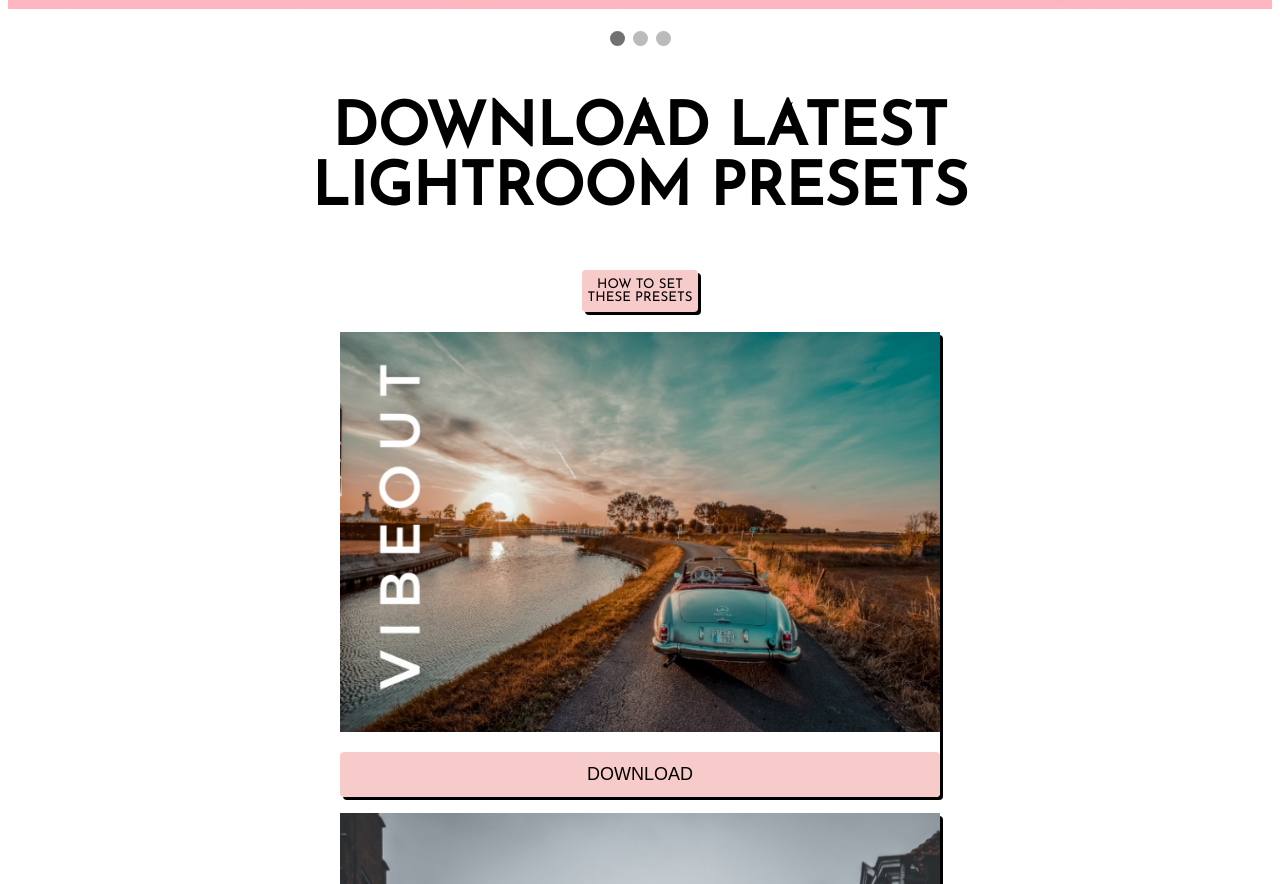
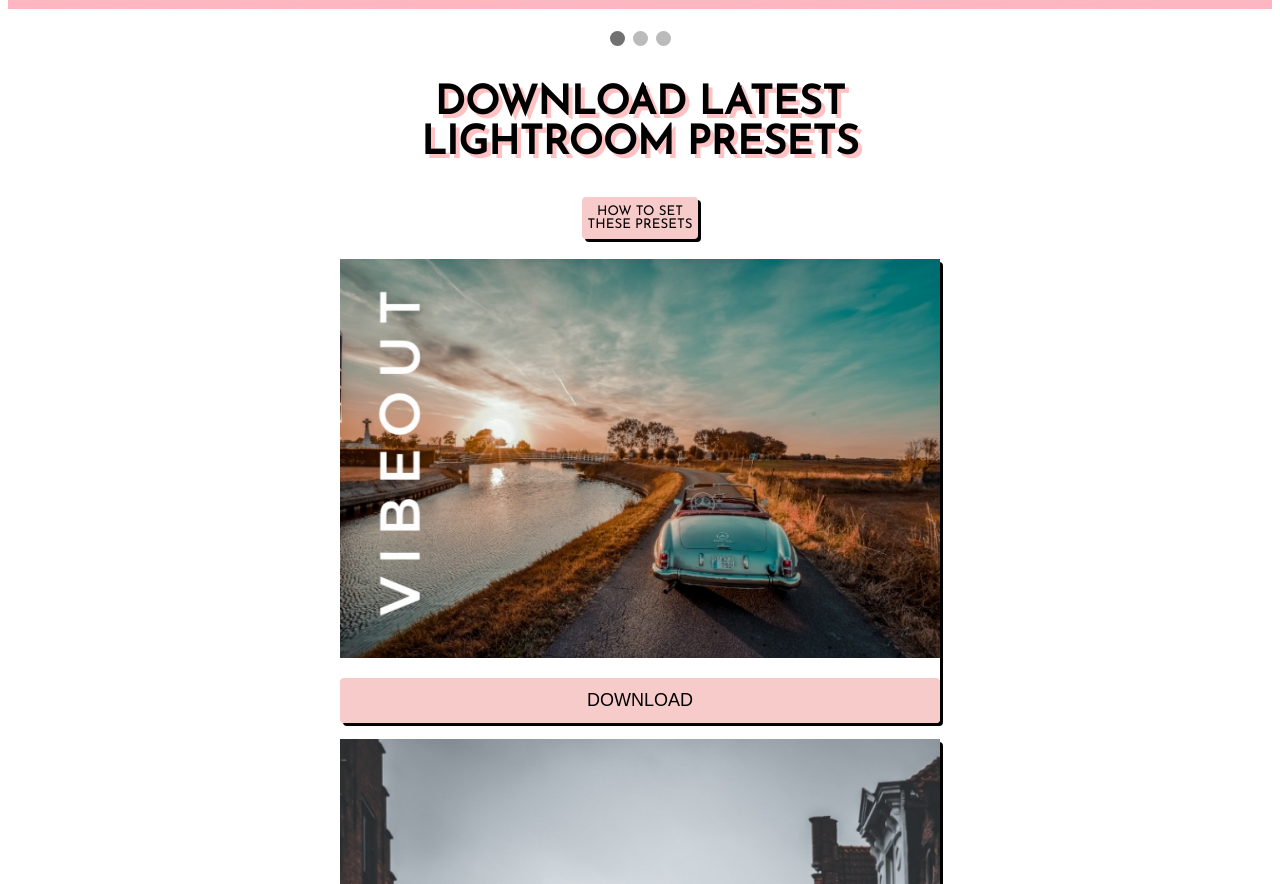
Before and after one commit to Binyameen-sn/Binyameen-sn-whitepixel, a plain HTML site: page index.html in a window 1280 px wide. Shown: the part 1162-2046 px from the top of the page. Drawn offline with nearby package versions, Linux system fonts and the light colour scheme.

Commit message:
Update index.html

```diff
--- a/index.html
+++ b/index.html
@@ -48,7 +48,7 @@
     <span class="dot" onclick="currentSlide(3)"></span>
   </div>
   <section>
-    <h1 style="font-family: 'Josefin Sans', sans-serif;text-align: center;font-size: 60px;text-shadow: 4px 4px rgb(255 193 193) font-size:40px ;">DOWNLOAD LATEST <br>LIGHTROOM PRESETS</h1>
+    <h1 style="font-family: 'Josefin Sans', sans-serif;text-align: center;font-size: 40px;text-shadow: 4px 4px rgb(255 193 193)  ;">DOWNLOAD LATEST <br>LIGHTROOM PRESETS</h1>
     <div  style="text-align: center;padding-bottom: 20px;"><a href=""><button class="howto"  style="color: #000000;background:#f8cbcb;border:2px #000000;box-shadow: 3px 3px #000000;
     border-radius: 4px;font-family: 'Josefin Sans', sans-serif;height: 42px;">HOW TO SET<br>THESE PRESETS</button></a></div>
   </section>
```
